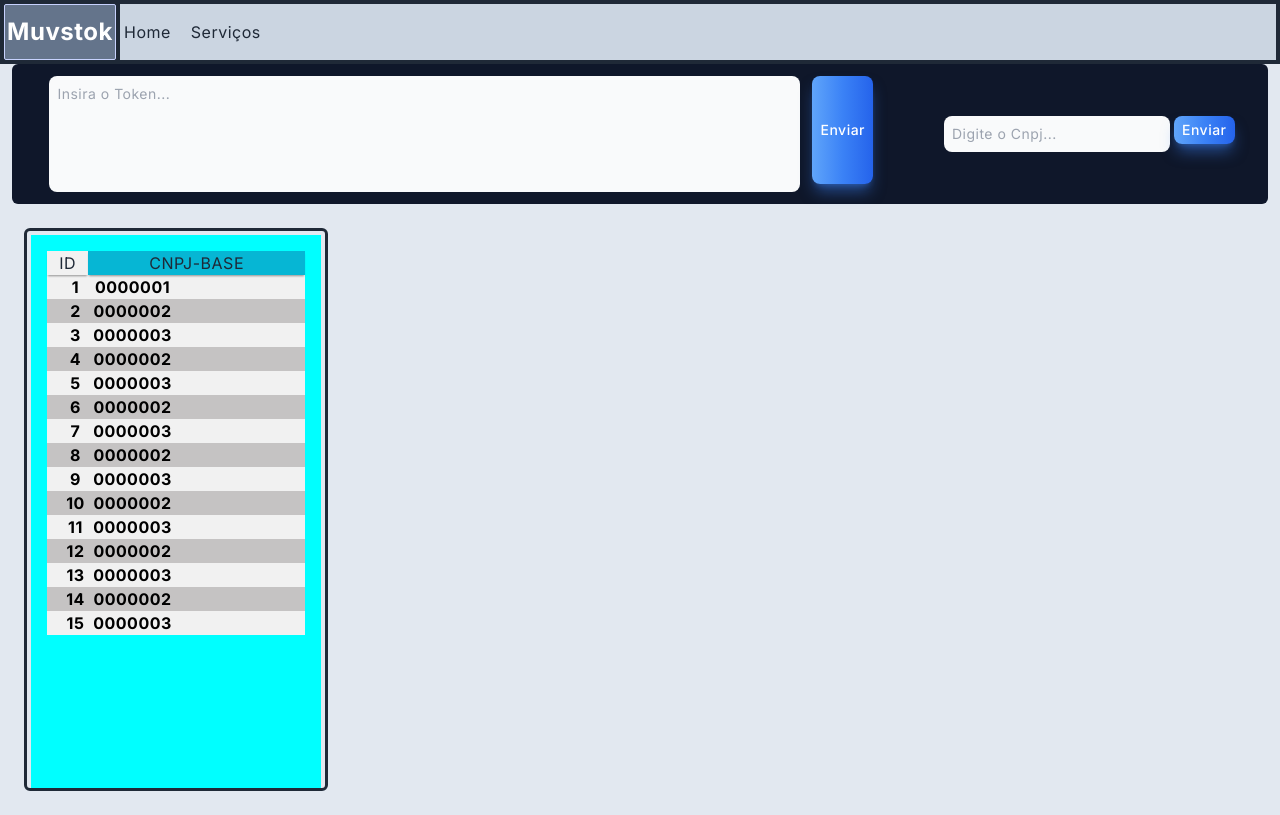
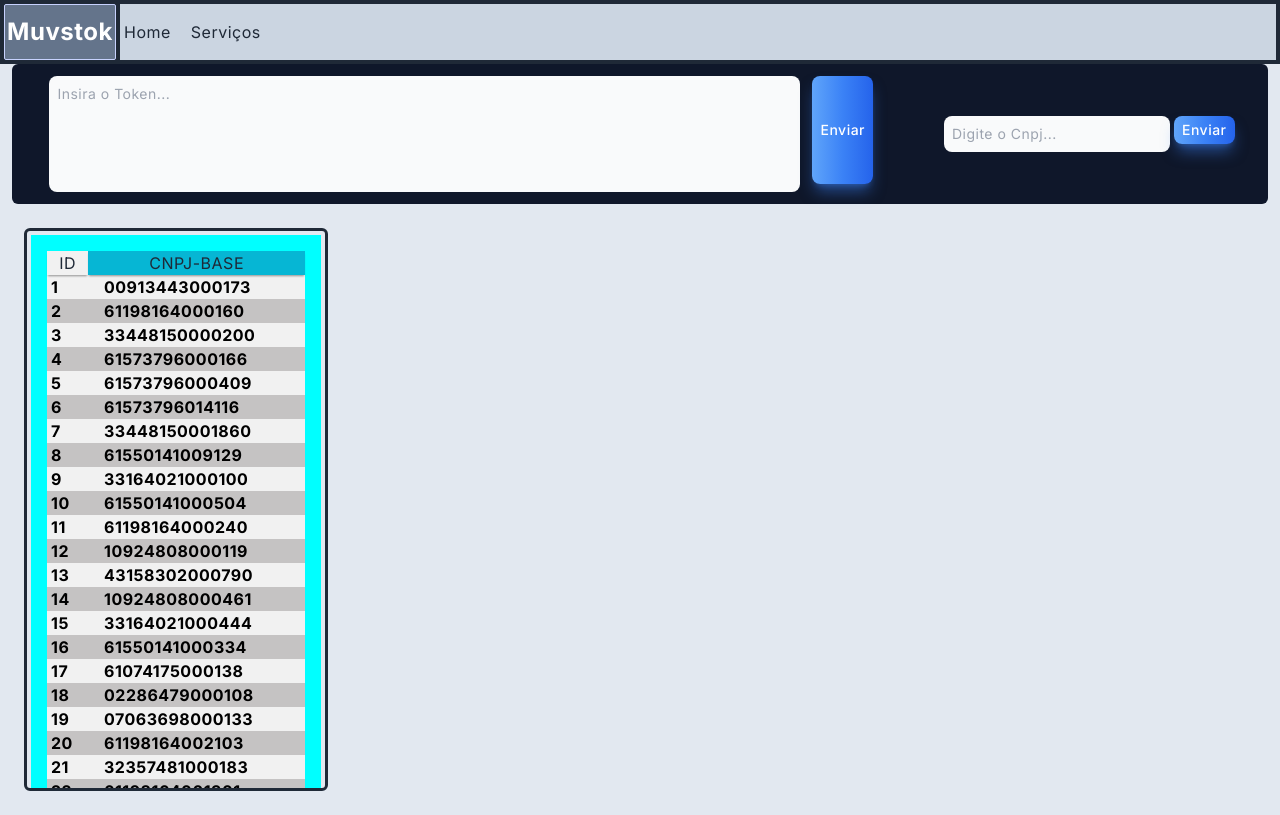
Before and after one commit to searomx/app-default-next, a Next.js app: page / in a window 1280 px wide. Built offline with nearby package versions, Linux system fonts and the light colour scheme.

Commit message:
releases 020124-1548

```diff
--- /dev/null
+++ b/app/data/listacnpj.ts
@@ -0,0 +1,201 @@
+const listaCnpj = [
+  "00913443000173",
+  "61198164000160",
+  "33448150000200",
+  "61573796000166",
+  "61573796000409",
+  "61573796014116",
+  "33448150001860",
+  "61550141009129",
+  "33164021000100",
+  "61550141000504",
+  "61198164000240",
+  "10924808000119",
+  "43158302000790",
+  "10924808000461",
+  "33164021000444",
+  "61550141000334",
+  "61074175000138",
+  "02286479000108",
+  "07063698000133",
+  "61198164002103",
+  "32357481000183",
+  "61198164001301",
+  "33448150001193",
+  "61383493000180",
+  "61550141000849",
+  "10924808000208",
+  "21439992000209",
+  "12342511000170",
+  "32357481000698",
+  "92682038019803",
+  "61573796000832",
+  "61550141000253",
+  "29980158005469",
+  "09260641000150",
+  "01026483000166",
+  "28970217000143",
+  "33448150000464",
+  "24351455000110",
+  "21439992000470",
+  "03402181000251",
+  "92682038012892",
+  "61573796000590",
+  "33016221000107",
+  "08859057000152",
+  "92682038007708",
+  "07352453000126",
+  "33164021001254",
+  "29980158001471",
+  "31263577000381",
+  "61198164002294",
+  "19616032000144",
+  "02847681000749",
+  "33448150005776",
+  "61573796002100",
+  "21439992000632",
+  "29980158002877",
+  "33164021011217",
+  "10674804000120",
+  "01796973000222",
+  "68743038000198",
+  "92682038013511",
+  "61550141002701",
+  "07976147000160",
+  "29980158000580",
+  "04437534000130",
+  "13534295000128",
+  "33164021001335",
+  "02847681000153",
+  "33164021001688",
+  "61573796015198",
+  "10215988000240",
+  "61198164000321",
+  "21439992000128",
+  "61550141000920",
+  "61573796000670",
+  "76484161000321",
+  "17197385000121",
+  "33164021009158",
+  "29980158000904",
+  "92682038016294",
+  "61198164001646",
+  "02449871001194",
+  "61074175008465",
+  "10215988000160",
+  "03402181000685",
+  "33164021001173",
+  "61573796002533",
+  "10663564000168",
+  "31263577000110",
+  "61573796012415",
+  "33065699000127",
+  "61074175012810",
+  "33448150000383",
+  "03998690000370",
+  "29980158004497",
+  "10956269000280",
+  "61074175010524",
+  "61573796001804",
+  "61074175001614",
+  "13866295000125",
+  "29980158001129",
+  "29980158007593",
+  "29980158005035",
+  "03998690000108",
+  "34020354000110",
+  "33623081000135",
+  "07038535000109",
+  "02847681001044",
+  "02449871000112",
+  "61550141001578",
+  "02286479001090",
+  "10313717000147",
+  "92682038021530",
+  "23196759000782",
+  "92682038025366",
+  "43158302000952",
+  "22339119000126",
+  "01796973000303",
+  "33164021010598",
+  "00756455000131",
+  "33164021001416",
+  "68743038000600",
+  "07563781000171",
+  "02847681001206",
+  "61074175005601",
+  "02449871000201",
+  "29980158001986",
+  "29980158002109",
+  "76484161000160",
+  "91612119000170",
+  "08651219000162",
+  "01656038000180",
+  "01796973000494",
+  "34020354004700",
+  "02237935000111",
+  "29980158009707",
+  "01797749000174",
+  "05831108000140",
+  "61198164000674",
+  "01796973000141",
+  "01220601000172",
+  "02713529000188",
+  "33448150005180",
+  "08237002001506",
+  "29980158008212",
+  "33016221000450",
+  "61573796001995",
+  "29980158001552",
+  "33448150005008",
+  "40384356000190",
+  "13868245000187",
+  "32357481002550",
+  "92682038011225",
+  "29980158002281",
+  "29980158010624",
+  "61198164000755",
+  "08086917000324",
+  "61198164005471",
+  "04621624000187",
+  "61573796004587",
+  "33016221001693",
+  "29980158005701",
+  "92682038020640",
+  "20491112000280",
+  "61074175000561",
+  "61198164001050",
+  "30980329000127",
+  "16926564000190",
+  "08602467000113",
+  "61074175015321",
+  "08747453000350",
+  "92682038013600",
+  "03998690000450",
+  "32357481002127",
+  "28975442000172",
+  "33448150004966",
+  "11043798000175",
+  "10955766000183",
+  "04743359000100",
+  "03278237000127",
+  "42009723000100",
+  "04836002000176",
+  "29980158000238",
+  "12502665000778",
+  "01069573000649",
+  "36413075000141",
+  "33042730001771",
+  "10924808000542",
+  "01692763000103",
+  "61550141013150",
+  "61550141013908",
+  "61573796002290",
+  "02847681001125",
+  "29980158010209",
+  "61198164003851",
+  "61074175015674",
+  "29980158005620",
+  "04198514000154",
+  "92682038025285",
+];
--- a/components/Conteudo.tsx
+++ b/components/Conteudo.tsx
@@ -3,27 +3,208 @@ import HeaderContainer from "./HeaderContainer";
 import TableCnpjBase from "./TableCnpjBase";
 
 interface ConteudoProps {
-  dadosCnpj: string[];
+  buscarCnpj: () => void;
 }
 const listaCnpj = [
-  {
-    id: "1",
-    cnpj: "0000001",
-  },
-  { id: "2", cnpj: "0000002" },
-  { id: "3", cnpj: "0000003" },
-  { id: "4", cnpj: "0000002" },
-  { id: "5", cnpj: "0000003" },
-  { id: "6", cnpj: "0000002" },
-  { id: "7", cnpj: "0000003" },
-  { id: "8", cnpj: "0000002" },
-  { id: "9", cnpj: "0000003" },
-  { id: "10", cnpj: "0000002" },
-  { id: "11", cnpj: "0000003" },
-  { id: "12", cnpj: "0000002" },
-  { id: "13", cnpj: "0000003" },
-  { id: "14", cnpj: "0000002" },
-  { id: "15", cnpj: "0000003" },
+  { cnpj: "00913443000173" },
+  { cnpj: "61198164000160" },
+  { cnpj: "33448150000200" },
+  { cnpj: "61573796000166" },
+  { cnpj: "61573796000409" },
+  { cnpj: "61573796014116" },
+  { cnpj: "33448150001860" },
+  { cnpj: "61550141009129" },
+  { cnpj: "33164021000100" },
+  { cnpj: "61550141000504" },
+  { cnpj: "61198164000240" },
+  { cnpj: "10924808000119" },
+  { cnpj: "43158302000790" },
+  { cnpj: "10924808000461" },
+  { cnpj: "33164021000444" },
+  { cnpj: "61550141000334" },
+  { cnpj: "61074175000138" },
+  { cnpj: "02286479000108" },
+  { cnpj: "07063698000133" },
+  { cnpj: "61198164002103" },
+  { cnpj: "32357481000183" },
+  { cnpj: "61198164001301" },
+  { cnpj: "33448150001193" },
+  { cnpj: "61383493000180" },
+  { cnpj: "61550141000849" },
+  { cnpj: "10924808000208" },
+  { cnpj: "21439992000209" },
+  { cnpj: "12342511000170" },
+  { cnpj: "32357481000698" },
+  { cnpj: "92682038019803" },
+  { cnpj: "61573796000832" },
+  { cnpj: "61550141000253" },
+  { cnpj: "29980158005469" },
+  { cnpj: "09260641000150" },
+  { cnpj: "01026483000166" },
+  { cnpj: "28970217000143" },
+  { cnpj: "33448150000464" },
+  { cnpj: "24351455000110" },
+  { cnpj: "21439992000470" },
+  { cnpj: "03402181000251" },
+  { cnpj: "92682038012892" },
+  { cnpj: "61573796000590" },
+  { cnpj: "33016221000107" },
+  { cnpj: "08859057000152" },
+  { cnpj: "92682038007708" },
+  { cnpj: "07352453000126" },
+  { cnpj: "33164021001254" },
+  { cnpj: "29980158001471" },
+  { cnpj: "31263577000381" },
+  { cnpj: "61198164002294" },
+  { cnpj: "19616032000144" },
+  { cnpj: "02847681000749" },
+  { cnpj: "33448150005776" },
+  { cnpj: "61573796002100" },
+  { cnpj: "21439992000632" },
+  { cnpj: "29980158002877" },
+  { cnpj: "33164021011217" },
+  { cnpj: "10674804000120" },
+  { cnpj: "01796973000222" },
+  { cnpj: "68743038000198" },
+  { cnpj: "92682038013511" },
+  { cnpj: "61550141002701" },
+  { cnpj: "07976147000160" },
+  { cnpj: "29980158000580" },
+  { cnpj: "04437534000130" },
+  { cnpj: "13534295000128" },
+  { cnpj: "33164021001335" },
+  { cnpj: "02847681000153" },
+  { cnpj: "33164021001688" },
+  { cnpj: "61573796015198" },
+  { cnpj: "10215988000240" },
+  { cnpj: "61198164000321" },
+  { cnpj: "21439992000128" },
+  { cnpj: "61550141000920" },
+  { cnpj: "61573796000670" },
+  { cnpj: "76484161000321" },
+  { cnpj: "17197385000121" },
+  { cnpj: "33164021009158" },
+  { cnpj: "29980158000904" },
+  { cnpj: "92682038016294" },
+  { cnpj: "61198164001646" },
+  { cnpj: "02449871001194" },
+  { cnpj: "61074175008465" },
+  { cnpj: "10215988000160" },
+  { cnpj: "03402181000685" },
+  { cnpj: "33164021001173" },
+  { cnpj: "61573796002533" },
+  { cnpj: "10663564000168" },
+  { cnpj: "31263577000110" },
+  { cnpj: "61573796012415" },
+  { cnpj: "33065699000127" },
+  { cnpj: "61074175012810" },
+  { cnpj: "33448150000383" },
+  { cnpj: "03998690000370" },
+  { cnpj: "29980158004497" },
+  { cnpj: "10956269000280" },
+  { cnpj: "61074175010524" },
+  { cnpj: "61573796001804" },
+  { cnpj: "61074175001614" },
+  { cnpj: "13866295000125" },
+  { cnpj: "29980158001129" },
+  { cnpj: "29980158007593" },
+  { cnpj: "29980158005035" },
+  { cnpj: "03998690000108" },
+  { cnpj: "34020354000110" },
+  { cnpj: "33623081000135" },
+  { cnpj: "07038535000109" },
+  { cnpj: "02847681001044" },
+  { cnpj: "02449871000112" },
+  { cnpj: "61550141001578" },
+  { cnpj: "02286479001090" },
+  { cnpj: "10313717000147" },
+  { cnpj: "92682038021530" },
+  { cnpj: "23196759000782" },
+  { cnpj: "92682038025366" },
+  { cnpj: "43158302000952" },
+  { cnpj: "22339119000126" },
+  { cnpj: "01796973000303" },
+  { cnpj: "33164021010598" },
+  { cnpj: "00756455000131" },
+  { cnpj: "33164021001416" },
+  { cnpj: "68743038000600" },
+  { cnpj: "07563781000171" },
+  { cnpj: "02847681001206" },
+  { cnpj: "61074175005601" },
+  { cnpj: "02449871000201" },
+  { cnpj: "29980158001986" },
+  { cnpj: "29980158002109" },
+  { cnpj: "76484161000160" },
+  { cnpj: "91612119000170" },
+  { cnpj: "08651219000162" },
+  { cnpj: "01656038000180" },
+  { cnpj: "01796973000494" },
+  { cnpj: "34020354004700" },
+  { cnpj: "02237935000111" },
+  { cnpj: "29980158009707" },
+  { cnpj: "01797749000174" },
+  { cnpj: "05831108000140" },
+  { cnpj: "61198164000674" },
+  { cnpj: "01796973000141" },
+  { cnpj: "01220601000172" },
+  { cnpj: "02713529000188" },
+  { cnpj: "33448150005180" },
+  { cnpj: "08237002001506" },
+  { cnpj: "29980158008212" },
+  { cnpj: "33016221000450" },
+  { cnpj: "61573796001995" },
+  { cnpj: "29980158001552" },
+  { cnpj: "33448150005008" },
+  { cnpj: "40384356000190" },
+  { cnpj: "13868245000187" },
+  { cnpj: "32357481002550" },
+  { cnpj: "92682038011225" },
+  { cnpj: "29980158002281" },
+  { cnpj: "29980158010624" },
+  { cnpj: "61198164000755" },
+  { cnpj: "08086917000324" },
+  { cnpj: "61198164005471" },
+  { cnpj: "04621624000187" },
+  { cnpj: "61573796004587" },
+  { cnpj: "33016221001693" },
+  { cnpj: "29980158005701" },
+  { cnpj: "92682038020640" },
+  { cnpj: "20491112000280" },
+  { cnpj: "61074175000561" },
+  { cnpj: "61198164001050" },
+  { cnpj: "30980329000127" },
+  { cnpj: "16926564000190" },
+  { cnpj: "08602467000113" },
+  { cnpj: "61074175015321" },
+  { cnpj: "08747453000350" },
+  { cnpj: "92682038013600" },
+  { cnpj: "03998690000450" },
+  { cnpj: "32357481002127" },
+  { cnpj: "28975442000172" },
+  { cnpj: "33448150004966" },
+  { cnpj: "11043798000175" },
+  { cnpj: "10955766000183" },
+  { cnpj: "04743359000100" },
+  { cnpj: "03278237000127" },
+  { cnpj: "42009723000100" },
+  { cnpj: "04836002000176" },
+  { cnpj: "29980158000238" },
+  { cnpj: "12502665000778" },
+  { cnpj: "01069573000649" },
+  { cnpj: "36413075000141" },
+  { cnpj: "33042730001771" },
+  { cnpj: "10924808000542" },
+  { cnpj: "01692763000103" },
+  { cnpj: "61550141013150" },
+  { cnpj: "61550141013908" },
+  { cnpj: "61573796002290" },
+  { cnpj: "02847681001125" },
+  { cnpj: "29980158010209" },
+  { cnpj: "61198164003851" },
+  { cnpj: "61074175015674" },
+  { cnpj: "29980158005620" },
+  { cnpj: "04198514000154" },
+  { cnpj: "92682038025285" },
 ];
 
 export default function Conteudo(props) {
--- a/components/TableCnpjBase.tsx
+++ b/components/TableCnpjBase.tsx
@@ -1,12 +1,11 @@
-import { useState } from "react";
+import React, { useState } from "react";
 
 interface IdadosCnpjProps {
   cnpj: string[];
 }
 
 export default function TableCnpjBase(props: IdadosCnpjProps) {
-  console.log("Propriedades: ", props.cnpj);
-
+  console.log(props.cnpj);
   return (
     <div
       className={` justify-between
@@ -24,12 +23,12 @@ export default function TableCnpjBase(props: IdadosCnpjProps) {
           </tr>
         </thead>
         <tbody>
-          {props.cnpj.map((cnpj) => (
-            <tr key={cnpj.id} className="flex min-w-full">
-              <td className="flex text-black font-bold justify-center mx-1">
-                {cnpj.id}
+          {props.cnpj.map((cnpj, index) => (
+            <tr key={cnpj} className="flex min-w-full">
+              <td className="text-black font-bold justify-center mx-1">
+                {index + 1}
               </td>
-              <td className="flex text-black font-bold justify-center mx-1">
+              <td className="text-black font-bold justify-center items-center">
                 {cnpj.cnpj}
               </td>
             </tr>
```
